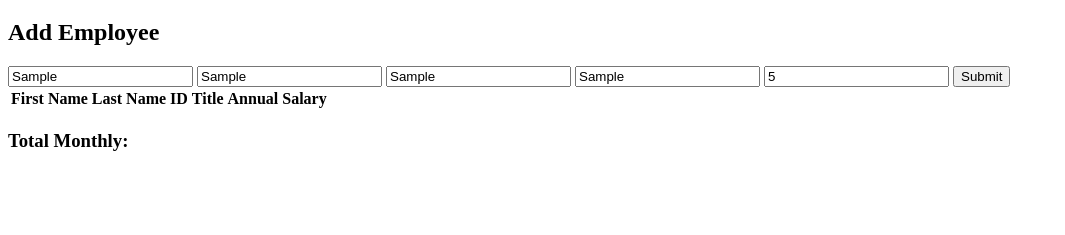
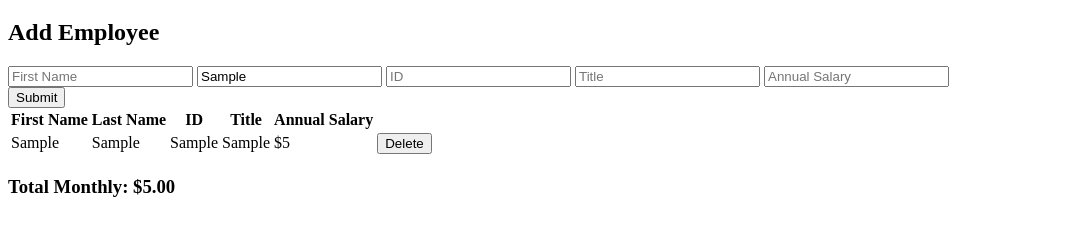
Before and after one commit to marc-mccarthy/jquery-salary-calculator, a plain HTML site: page index.html in a window 1280 px wide. Both pictures are taken after typing "Sample", "Sample", "Sample", "Sample", "5" into the empty fields and a click on the button "Submit". Shown: the part 61-296 px from the top of the page, without its empty margins (0-1065 px from the left). Drawn offline with Linux system fonts and the light colour scheme.

Commit message:
Added functionality to logic. Created functions for each step. Finnished delete button logic for each employee row.

```diff
--- a/index.html
+++ b/index.html
@@ -20,11 +20,13 @@
         <input type="text" id="idInput" placeholder="ID"/>
         <input type="text" id="titleInput" placeholder="Title"/>
         <input type="number" id="annualSalaryInput" placeholder="Annual Salary"/>
+    <div id="addEmployeeButtonDiv">
         <button id="addEmployeeButton">Submit</button>
     </div>
+    </div>
     <div id="tableDiv">
-        <table>
-            <tr>
+        <table id="tableStart">
+            <tr id="tableHeaders">
                 <th scope="col" id="firstNameCol">First Name</th>
                 <th scope="col" id="lastNameCol">Last Name</th>
                 <th scope="col" id="idCol">ID</th>
@@ -34,7 +36,7 @@
         </table>
     </div>
     <div id="totalSalaryDiv">
-        <h3>Total Monthly:</h3>
+        <h3 id="totalSalaries">Total Monthly:</h3>
     </div>
 </body>
 </html>
--- a/scripts/script.js
+++ b/scripts/script.js
@@ -0,0 +1,67 @@
+$(document).ready(onReady);
+
+function onReady() {
+    $('#addEmployeeButton').on('click', addEmployee);
+    $('#tableStart').on('click', '.deleteButton', deleteEmployee)
+}
+
+let employees = [];
+
+function addEmployee() {
+    let firstName = $('#firstNameInput').val();
+    let lastName = $('#lastName').val();
+    let id = $('#idInput').val();
+    let title = $('#titleInput').val();
+    let annualSalary = $('#annualSalaryInput').val();
+    if (firstName === '' || lastName === '' || id === '' || title === '' || annualSalary === '') {
+        alert('Forgot something...');
+    } else {
+        let newEmployee = {
+            firstName: $('#firstNameInput').val(),
+            lastName: $('#lastNameInput').val(),
+            id: $('#idInput').val(),
+            title: $('#titleInput').val(),
+            annualSalary: $('#annualSalaryInput').val(),
+        }
+        employees.push(newEmployee);
+        assembleTable();
+        totalSalaries();
+        emptyInputs();
+    }
+}
+
+function assembleTable() {
+    let el = $('#tableStart');
+    el.empty();
+    el.append(`<tr id="tableHeaders"><th scope="col" id="firstNameCol">First Name</th><th scope="col" id="lastNameCol">Last Name</th><th scope="col" id="idCol">ID</th><th scope="col" id="titleCol">Title</th><th scope="col" id="annualSalaryCol">Annual Salary<th></tr>`);
+    for (i = 0; i < employees.length; i++) {
+        el.append(`<tr class="employeeRow" id="index${i}"><td id="firstNameEmployee${i}">${employees[i].firstName}</td><td id="lastNameEmployee${i}">${employees[i].lastName}</td><td id="idEmployee${i}">${employees[i].id}</td><td id="titleEmployee${i}">${employees[i].title}</td><td id="annualSalaryEmployee${i}">$${employees[i].annualSalary}</td><td class="deleteEmployee"><button class="deleteButton" data-index="${i}">Delete</button></td></tr>`);
+    }
+}
+
+function totalSalaries() {
+    let el = $('#totalSalaries');
+    el.empty();
+    let totalSalaries = 0;
+    for (i = 0; i < employees.length; i++) {
+        totalSalaries += Number(employees[i].annualSalary);
+    }
+    el.append(`Total Monthly: $${totalSalaries.toFixed(2)}`);
+    if (totalSalaries > 20000) {
+        $('#totalSalaries').css('background-color', 'red');
+    }
+}
+
+function emptyInputs() {
+    $('#firstNameInput').val('');
+    $('#lastName').val('');
+    $('#idInput').val('');
+    $('#titleInput').val('');
+    $('#annualSalaryInput').val('');
+}
+
+function deleteEmployee() {
+    employees.splice($(this).data('index'), 1);
+    assembleTable();
+    totalSalaries();
+}
```
